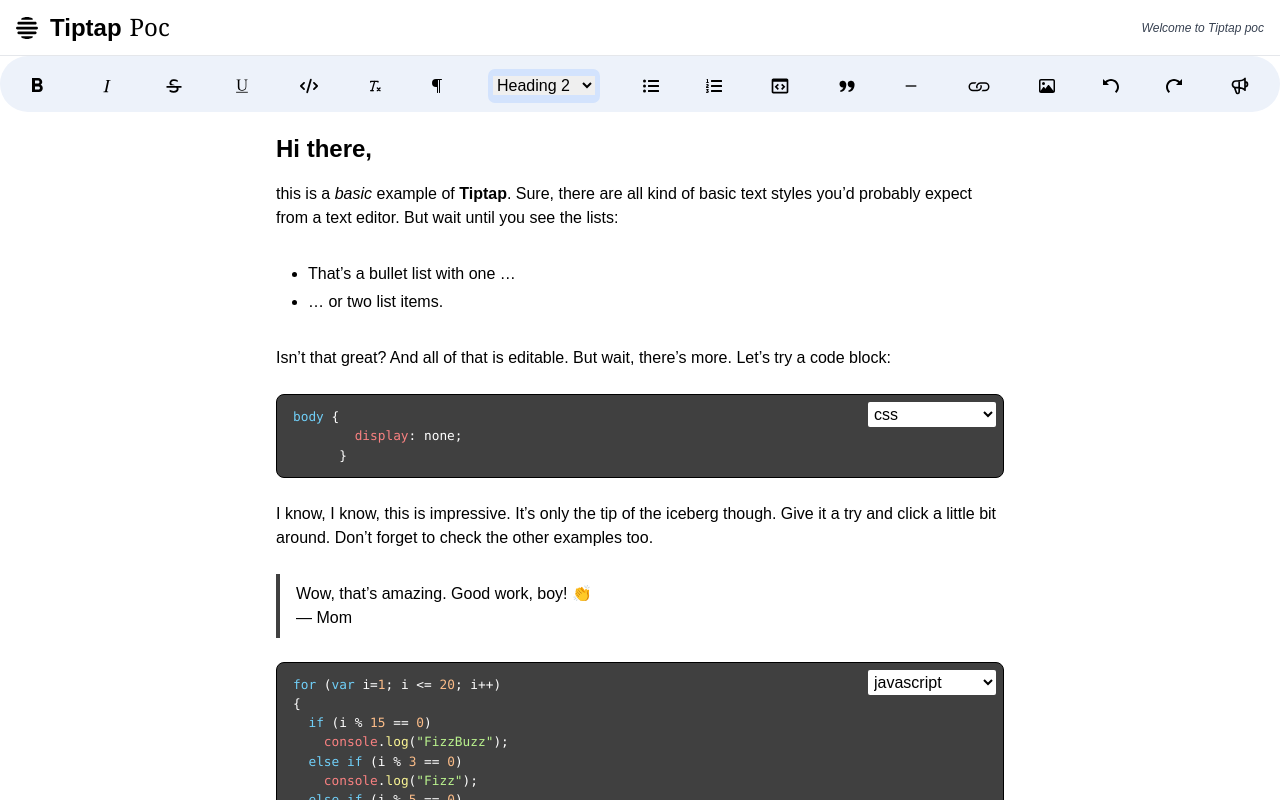
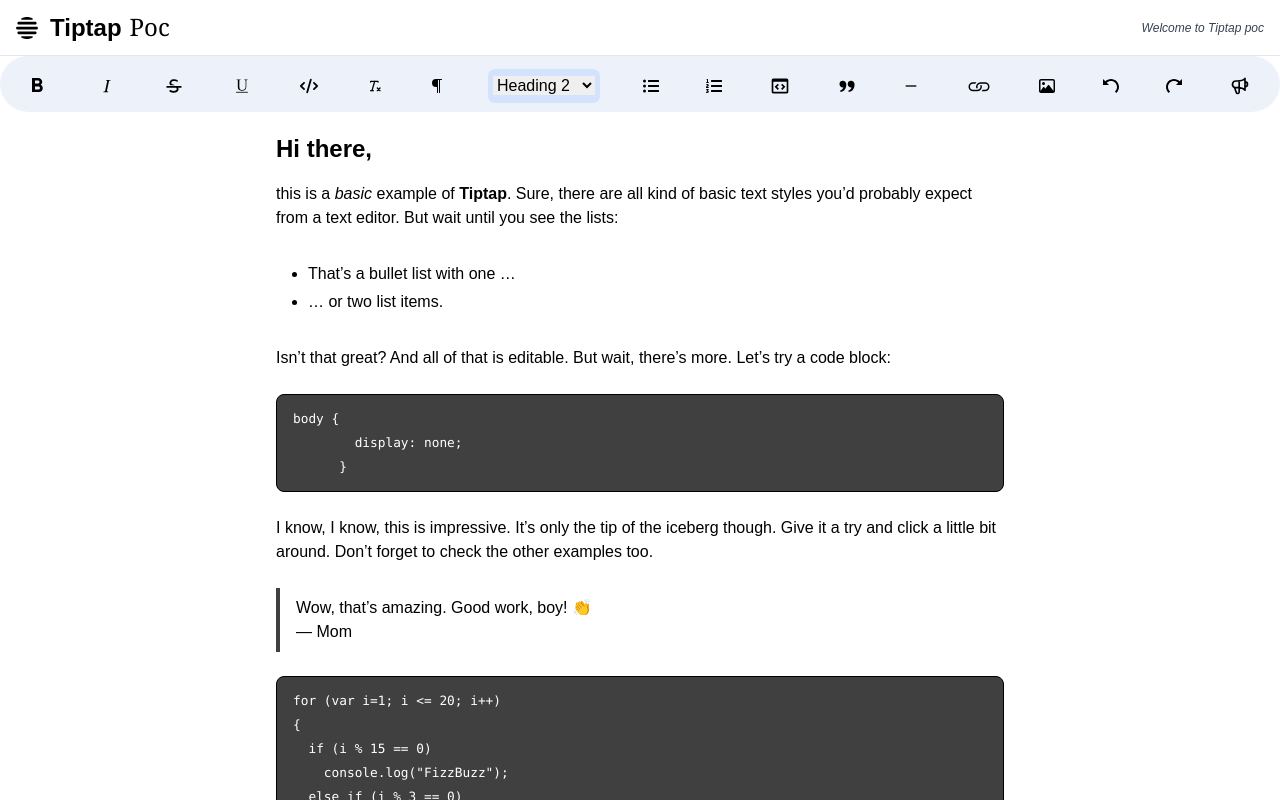
Before and after one commit to subas-marsdevs/Tiptap-poc, a Next.js app: page / in a window 1280 px wide. Shown: the top 800 px of the page. Built offline with nearby package versions, Linux system fonts and the light colour scheme.

Commit message:
pushed after use minimal code block

```diff
--- a/src/component/TipTap-Editor.tsx
+++ b/src/component/TipTap-Editor.tsx
@@ -22,6 +22,7 @@ import Blockquote from '@tiptap/extension-blockquote'
 import Callout from './callout/callout';
 import ReactComponent from './callout/CalloutExtention'
 import { all, createLowlight } from 'lowlight'
+import CodeBlock from '@tiptap/extension-code-block'
 import CodeBlockLowlight from '@tiptap/extension-code-block-lowlight'
 // import CodeBlockComponent from './codeblock/CodeBlockComponent'
 // import DraggableNode from './drag-drop/DragNode'
@@ -61,6 +62,7 @@ export default () => {
       TextAlign.configure({
         types: ['heading', 'paragraph'],
       }),
+      CodeBlock,
       Highlight,
       Image,
       BulletList,
@@ -91,19 +93,18 @@ export default () => {
           }
         }
       }),
-      CodeBlockLowlight
-        .extend({
-          addNodeView() {
-            return ReactNodeViewRenderer(CodeBlockComponent)
-          },
-        })
-        .configure({ lowlight }),
       Commands.configure({
         suggestion: {
           items: getSuggestionItems,
           render: renderItems
         }
       }),
+      // CodeBlockLowlight
+      //   .extend({
+      //     addNodeView() {
+      //       return ReactNodeViewRenderer(CodeBlockComponent)
+      //     },
+      //   }).configure({ lowlight }),
       // Callout,
       ReactComponent,
     ],
```
